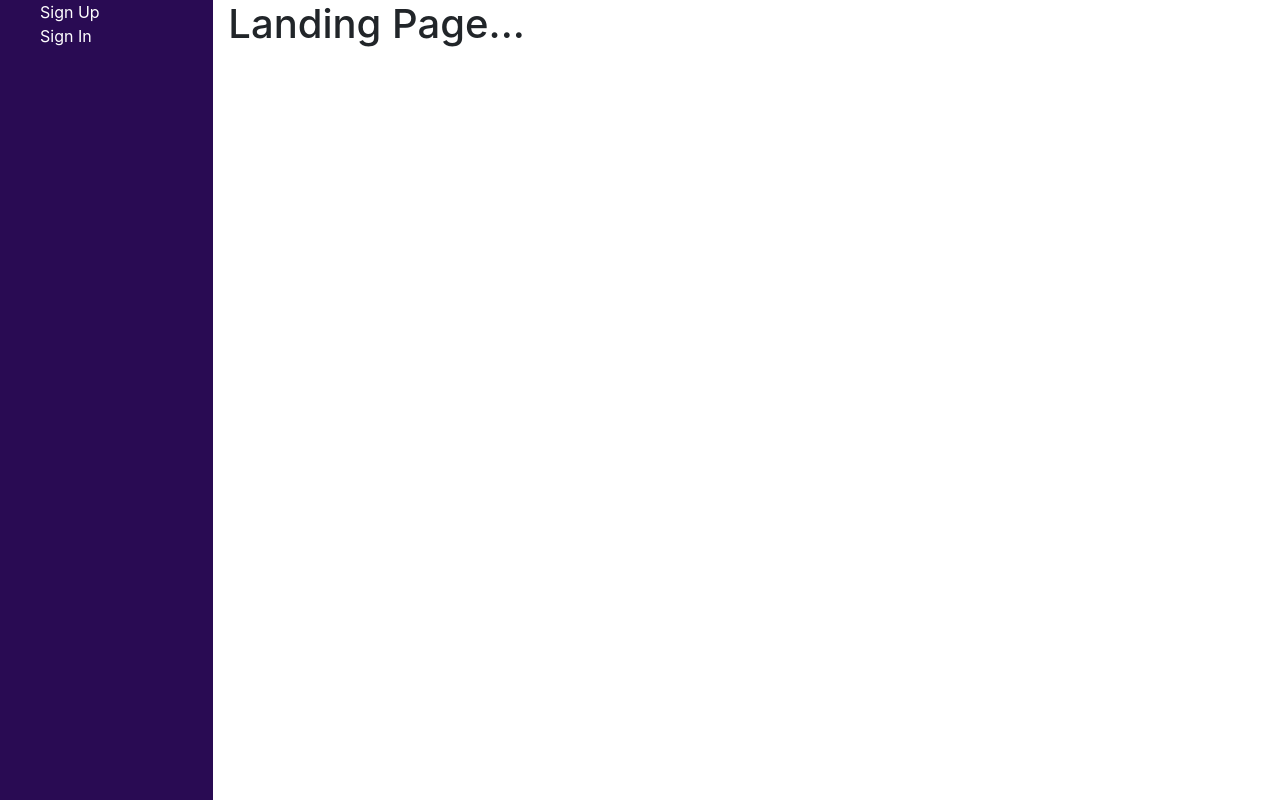
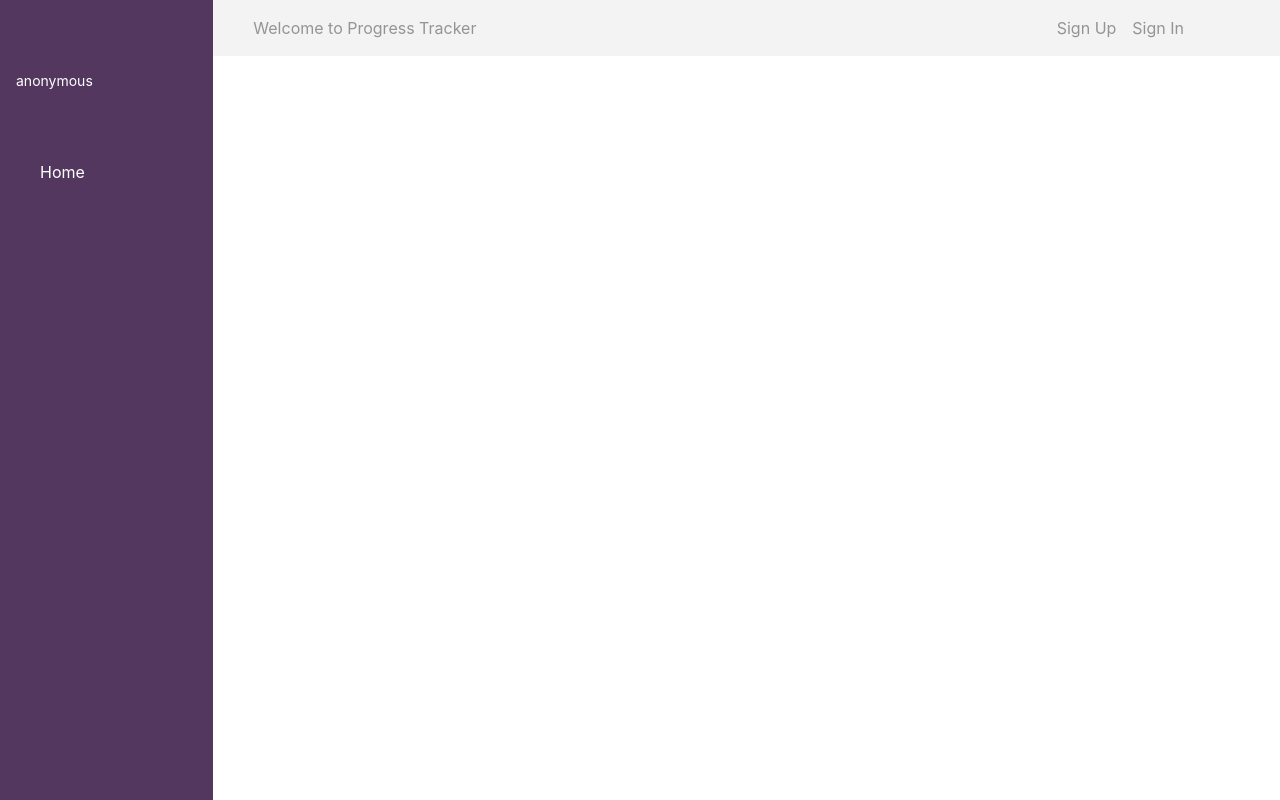
Before and after one commit to Matus-Dubrava/progress-tracker, a React (Create React App) app in the folder client/: page / in a window 1280 px wide. Built offline with nearby package versions, Linux system fonts and the light colour scheme; no server answers.

Commit message:
added top navigation and updated styles

```diff
--- a/client/src/components/App.js
+++ b/client/src/components/App.js
@@ -5,7 +5,8 @@ import '../../node_modules/bootstrap/dist/css/bootstrap.min.css';
 
 import './App.css';
 import history from '../history';
-import Navigation from './Navigation';
+import SideNavigation from './SideNavigation';
+import TopNavigation from './TopNavigation';
 import Landing from './Landing';
 import Signup from './auth/Signup';
 import { getLoginStatus } from '../actions';
@@ -19,10 +20,11 @@ function App({ getLoginStatus }) {
 		<Router history={history}>
 			<div className="row no-gutters">
 				<div className="col-sm-2">
-					<Navigation />
+					<SideNavigation />
 				</div>
 
 				<div className="col-sm-10">
+					<TopNavigation />
 					<div className="container">
 						<Switch>
 							<Route path="/" exact component={Landing} />
--- a/client/src/components/Navigation.css
+++ /dev/null
@@ -1,13 +0,0 @@
-.navigation {
-	height: 100vh;
-	color: white;
-	background-color: rgb(41, 11, 83);
-}
-
-.navigation-list {
-	list-style-type: none;
-}
-
-.navigation-link {
-	color: white;
-}
--- a/client/src/components/Navigation.js
+++ /dev/null
@@ -1,52 +0,0 @@
-import React from 'react';
-import { Link } from 'react-router-dom';
-import { connect } from 'react-redux';
-
-import './Navigation.css';
-import { signOut } from '../actions';
-
-const Navigation = ({ isSignedIn, name, email, signOut }) => {
-	return (
-		<nav className="navigation">
-			<ul className="navigation-list">
-				{isSignedIn ? (
-					<>
-						<li className="navigation-item">{name}</li>
-						<li className="navigation-item">{email}</li>
-						<li>
-							<button onClick={signOut}>Sign Out</button>
-						</li>
-						<li className="navigation-item">
-							<Link className="navigation-link" to="/">
-								Home
-							</Link>
-						</li>
-					</>
-				) : (
-					<>
-						<li className="navigation-item">
-							<Link className="navigation-link" to="/signup">
-								Sign Up
-							</Link>
-						</li>
-						<li>
-							<Link className="navigation-link" to="/signin">
-								Sign In
-							</Link>
-						</li>
-					</>
-				)}
-			</ul>
-		</nav>
-	);
-};
-
-const mapStateToProps = (state) => {
-	return {
-		isSignedIn: state.auth.isSignedIn,
-		name: state.auth.name,
-		email: state.auth.email,
-	};
-};
-
-export default connect(mapStateToProps, { signOut })(Navigation);
--- /dev/null
+++ b/client/src/components/SideNavigation.css
@@ -0,0 +1,27 @@
+.navigation {
+	height: 100vh;
+	color: white;
+	background-color: rgb(83, 55, 95);
+}
+
+.navigation-header {
+	height: 10rem;
+	display: flex;
+	background-color: rgb(83, 55, 95);
+}
+
+.navigation-header-content {
+	display: flex;
+	align-items: center;
+	width: 100%;
+	margin-left: 1rem;
+	font-size: 14px;
+}
+
+.navigation-list {
+	list-style-type: none;
+}
+
+.navigation-link {
+	color: white;
+}
--- /dev/null
+++ b/client/src/components/SideNavigation.js
@@ -0,0 +1,35 @@
+import React from 'react';
+import { Link } from 'react-router-dom';
+import { connect } from 'react-redux';
+
+import './SideNavigation.css';
+import { signOut } from '../actions';
+
+const SideNavigation = ({ isSignedIn, name, email, signOut }) => {
+	return (
+		<nav className="navigation">
+			<div className="navigation-header">
+				<div className="navigation-header-content">
+					{isSignedIn ? `Welcome, ${name}` : `anonymous`}
+				</div>
+			</div>
+			<ul className="navigation-list">
+				<li className="navigation-item">
+					<Link className="navigation-link" to="/">
+						Home
+					</Link>
+				</li>
+			</ul>
+		</nav>
+	);
+};
+
+const mapStateToProps = (state) => {
+	return {
+		isSignedIn: state.auth.isSignedIn,
+		name: state.auth.name,
+		email: state.auth.email,
+	};
+};
+
+export default connect(mapStateToProps, { signOut })(SideNavigation);
--- /dev/null
+++ b/client/src/components/TopNavigation.css
@@ -0,0 +1,30 @@
+.top-navigation {
+	background-color: #f3f3f4;
+	height: 3.5rem;
+	position: absolute;
+	top: 0;
+	left: 0;
+	width: 100%;
+	display: flex;
+	align-items: center;
+	justify-content: space-between;
+}
+
+.top-navigation-list {
+	list-style-type: none;
+	margin: 0;
+	color: rgb(148, 148, 148);
+}
+
+.top-navigation-list__right {
+	margin-right: 5rem;
+	display: flex;
+}
+
+.top-navigation-item {
+	margin-right: 1rem;
+}
+
+.top-navigation-link {
+	color: rgb(148, 148, 148);
+}
--- /dev/null
+++ b/client/src/components/TopNavigation.js
@@ -0,0 +1,26 @@
+import React from 'react';
+import { Link } from 'react-router-dom';
+
+import './TopNavigation.css';
+
+const TopNavigation = () => {
+	return (
+		<nav className="top-navigation">
+			<ul className="top-navigation-list">Welcome to Progress Tracker</ul>
+			<ul className="top-navigation-list top-navigation-list__right">
+				<li className="top-navigation-item">
+					<Link className="top-navigation-link" to="/signup">
+						Sign Up
+					</Link>
+				</li>
+				<li className="top-navigation-item">
+					<Link className="top-navigation-link" to="/signin">
+						Sign In
+					</Link>
+				</li>
+			</ul>
+		</nav>
+	);
+};
+
+export default TopNavigation;
```
